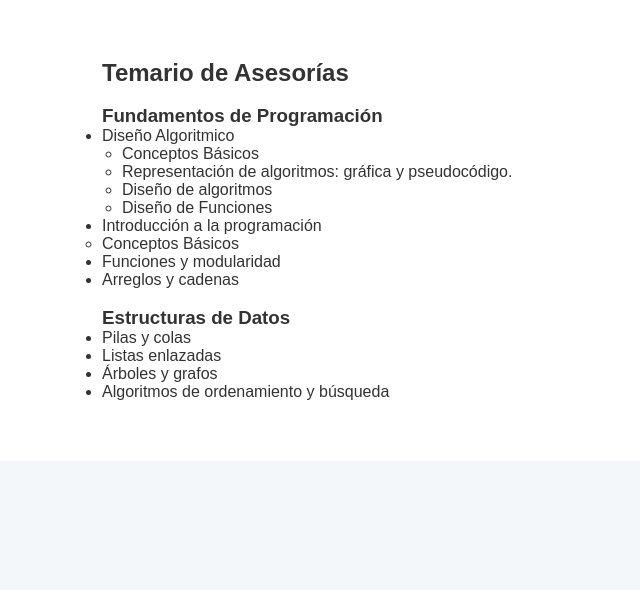
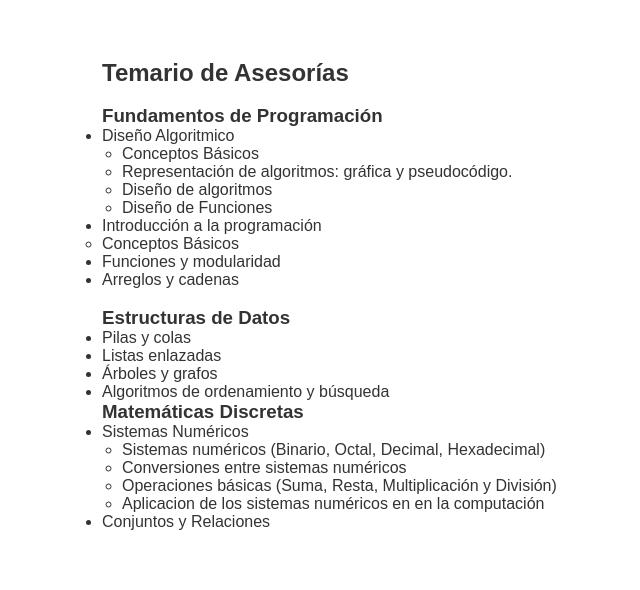
Before and after one commit to Cyph3r-sec/cyph3r_academy, a PHP site: page /temario.php in a window 1280 px wide. Shown: the part 161-751 px from the top of the page, without its empty margins (26-666 px from the left). Run offline with PHP 8.4, Linux system fonts and the light colour scheme.

Commit message:
actualizacion: precios | temario

```diff
--- a/asesorias/precios.php
+++ b/asesorias/precios.php
@@ -5,15 +5,15 @@
     <div class="pricing">
         <div class="card">
             <h3>Individual</h3>
-            <p>$200 MXN / hora</p>
+            <p>$25.00 MXN / hora</p>
         </div>
         <div class="card">
             <h3>Mensual</h3>
-            <p>$800 MXN / mes</p>
+            <p>$200.00 MXN / mes</p>
         </div>
         <div class="card">
             <h3>Intensivo</h3>
-            <p>$1200 MXN / curso completo</p>
+            <p>$499.00 MXN / curso completo</p>
         </div>
     </div>
 </section>
--- a/asesorias/temario.php
+++ b/asesorias/temario.php
@@ -27,4 +27,15 @@
         <li>Árboles y grafos</li>
         <li>Algoritmos de ordenamiento y búsqueda</li>
     </ul>
+    <h3>Matemáticas Discretas</h3>
+    <ul>
+        <li>Sistemas Numéricos</li>
+            <ul style="padding-left: 20px;">
+                <li>Sistemas numéricos (Binario, Octal, Decimal, Hexadecimal)</li>
+                <li>Conversiones entre sistemas numéricos</li>
+                <li>Operaciones básicas (Suma, Resta, Multiplicación y División)</li>
+                <li>Aplicacion de los sistemas numéricos en en la computación</li>
+            </ul>
+        <li>Conjuntos y Relaciones</li>
+    </ul>
 </section>
```
